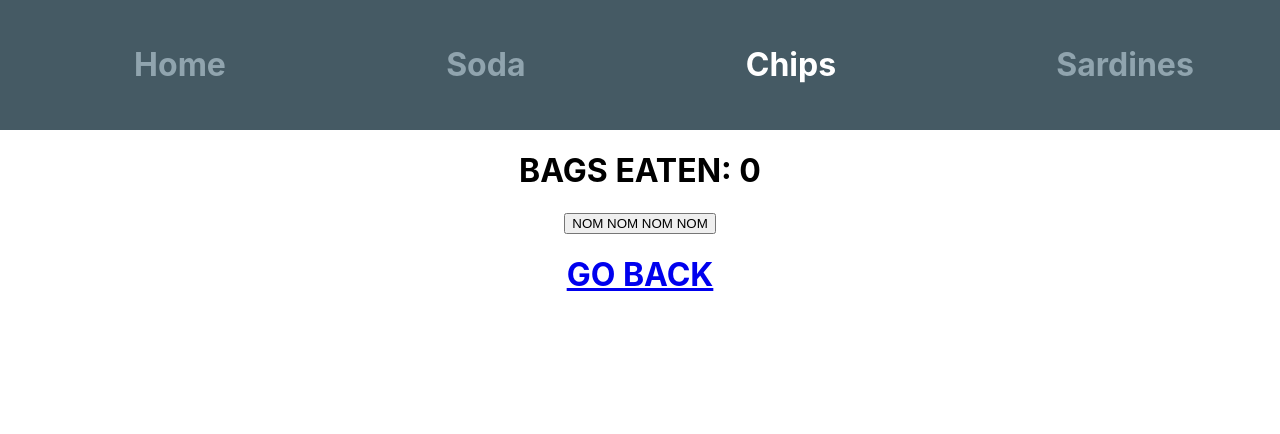
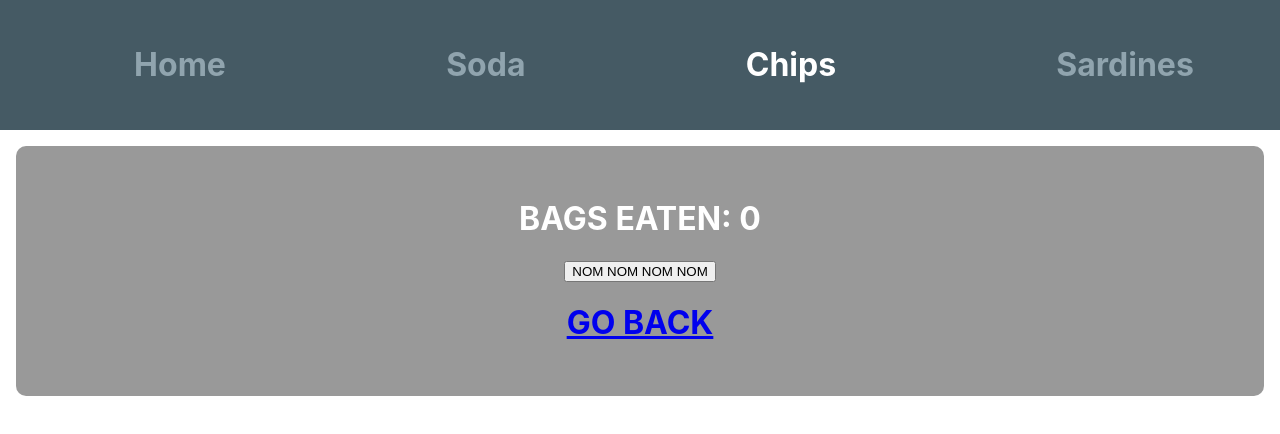
Before and after one commit to lowtrey/react-vending-machine, a React (Create React App) app: page /chips in a window 1280 px wide. Shown: the top 434 px of the page. Built offline with nearby package versions, Linux system fonts and the light colour scheme; the HTML template or start-up script is replaced by a standard one.

Commit message:
Wrapped other components with Message component

```diff
--- a/src/Chips.js
+++ b/src/Chips.js
@@ -1,14 +1,15 @@
 import React from 'react';
 import { Link } from 'react-router-dom';
+import Message from './Message';
 
 class Chips extends React.Component {
   render() {
     return(
-      <div>
+      <Message>
         <h1>BAGS EATEN: {this.props.bagsEaten}</h1>
         <button onClick={this.props.eatBag}>NOM NOM NOM NOM</button>
         <Link to='/'><h1>GO BACK</h1></Link>
-      </div>
+      </Message>
     );
   }
 }
--- a/src/Sardines.js
+++ b/src/Sardines.js
@@ -1,13 +1,14 @@
 import React from 'react';
 import { Link } from 'react-router-dom';
+import Message from './Message';
 
 class Sardines extends React.Component {
   render() {
     return(
-      <div>
+      <Message>
         <h1>YOU DONT EAT THE SARDINES. THE SARDINES, THEY EAT YOU</h1>
         <Link to='/'><h1>GO BACK</h1></Link>
-      </div>
+      </Message>
     );
   }
 }
--- a/src/Soda.js
+++ b/src/Soda.js
@@ -1,13 +1,14 @@
 import React from 'react';
 import { Link } from 'react-router-dom';
+import Message from './Message';
 
 class Soda extends React.Component {
   render() {
     return(
-      <div>
+      <Message>
         <h1>OMG SUGARRRRRRRRRR</h1>
         <Link to='/'><h1>GO BACK</h1></Link>
-      </div>
+      </Message>
     );
   }
 }
```
